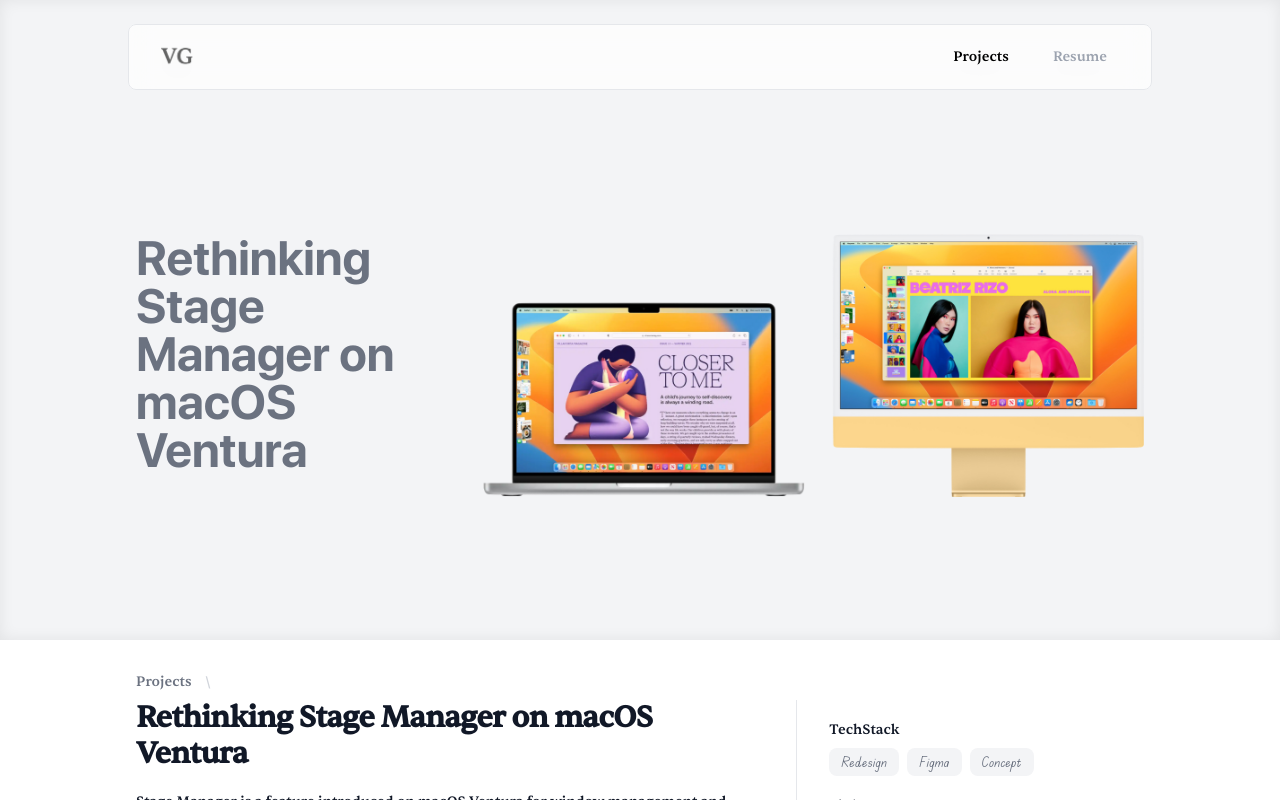
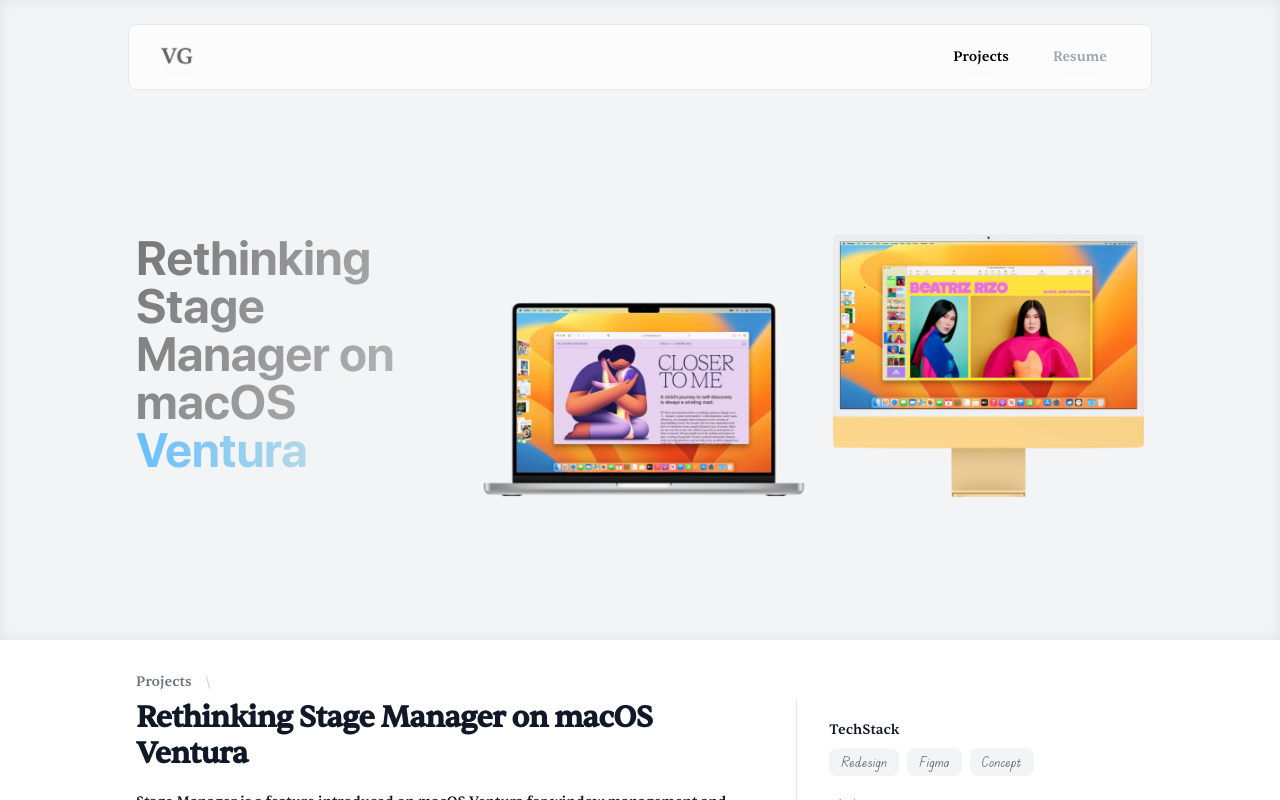
Before and after one commit to Kingvik7/portfolio, a Next.js app: page /stagemanager in a window 1280 px wide. Shown: the top 800 px of the page. Built offline with nearby package versions, Linux system fonts and the light colour scheme.

Commit message:
changes to color

```diff
--- a/pages/mobilityassist/index.tsx
+++ b/pages/mobilityassist/index.tsx
@@ -113,7 +113,7 @@ export default function Home(): JSX.Element {
                     </h1>
                     </div>
                     <div className="sm:w-full md:w-1/2">
-                        <Image src={stagemanager2} />
+                        <Image src={stagemanager2} priority />
                     </div>
                 </main>
             </div>
--- a/pages/stagemanager/index.tsx
+++ b/pages/stagemanager/index.tsx
@@ -164,8 +164,8 @@ export default function Home(): JSX.Element {
                     id="header"
                     className="z-0 mx-4 max-w-5xl xl:mx-auto inset-x-0 md:mx-12 lg:mx-24  px-2 py-28 sm:py-32 md:py-28 lg:py-56 flex md:flex-row justify-center flex-col  gap-4"
                 >
-                    <h1 className="w-full md:w-1/3 text-gray-500 text-3xl md:text-5xl align-center font-['Sfpro']">
-                        Rethinking Stage Manager on macOS Ventura
+                    <h1 className="w-full md:w-1/3  greygradient text-3xl md:text-5xl align-center font-['Sfpro']">
+                        Rethinking Stage Manager on macOS <h1 className="gradient">Ventura</h1>
                     </h1>
                     <div className="sm:w-full md:w-2/3">
                         <Image src={stagemanager2} />
--- a/styles/globals.css
+++ b/styles/globals.css
@@ -105,7 +105,7 @@ a {
 }
 
 .gradient {
-    background-image: linear-gradient(200deg, #1ebcff, #aeddff);
+    background-image: linear-gradient(90deg, #68beff, #f5f3cf);
     background-clip: text;
     color: transparent;
 }
```
